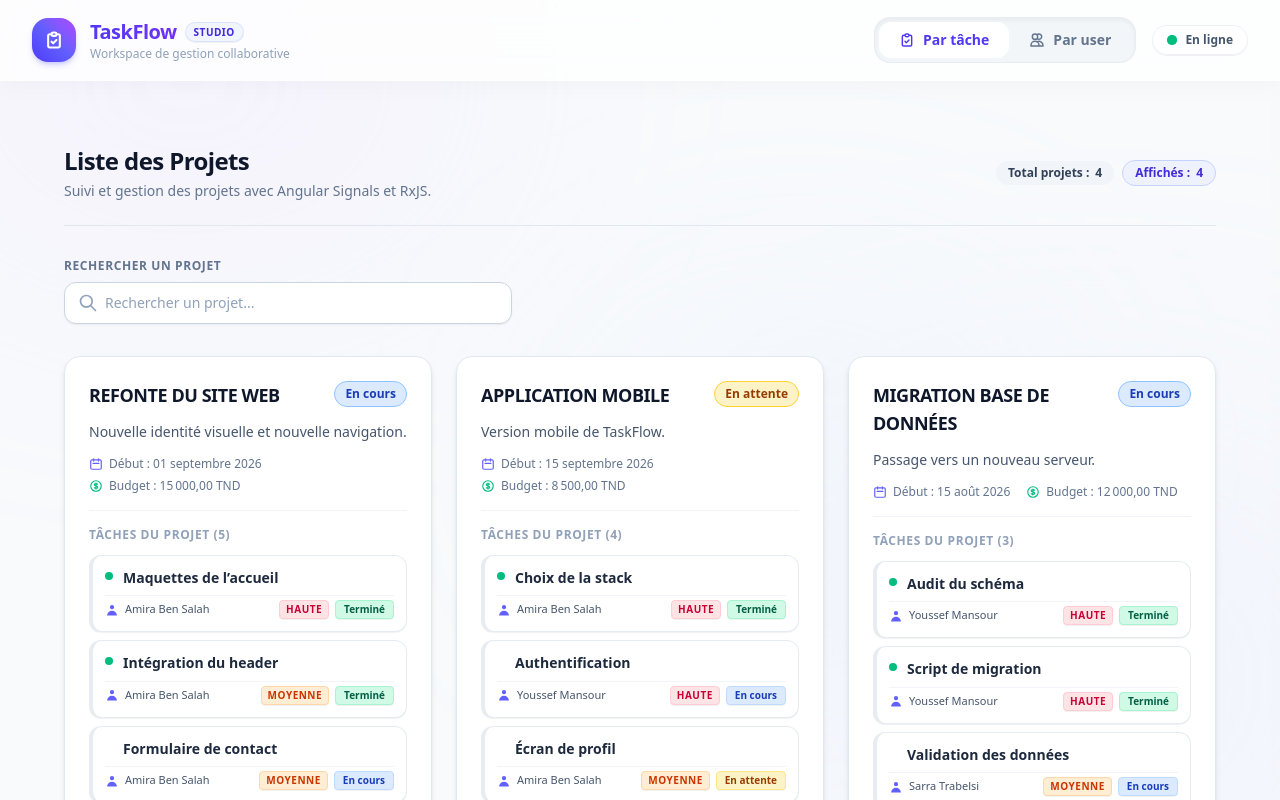
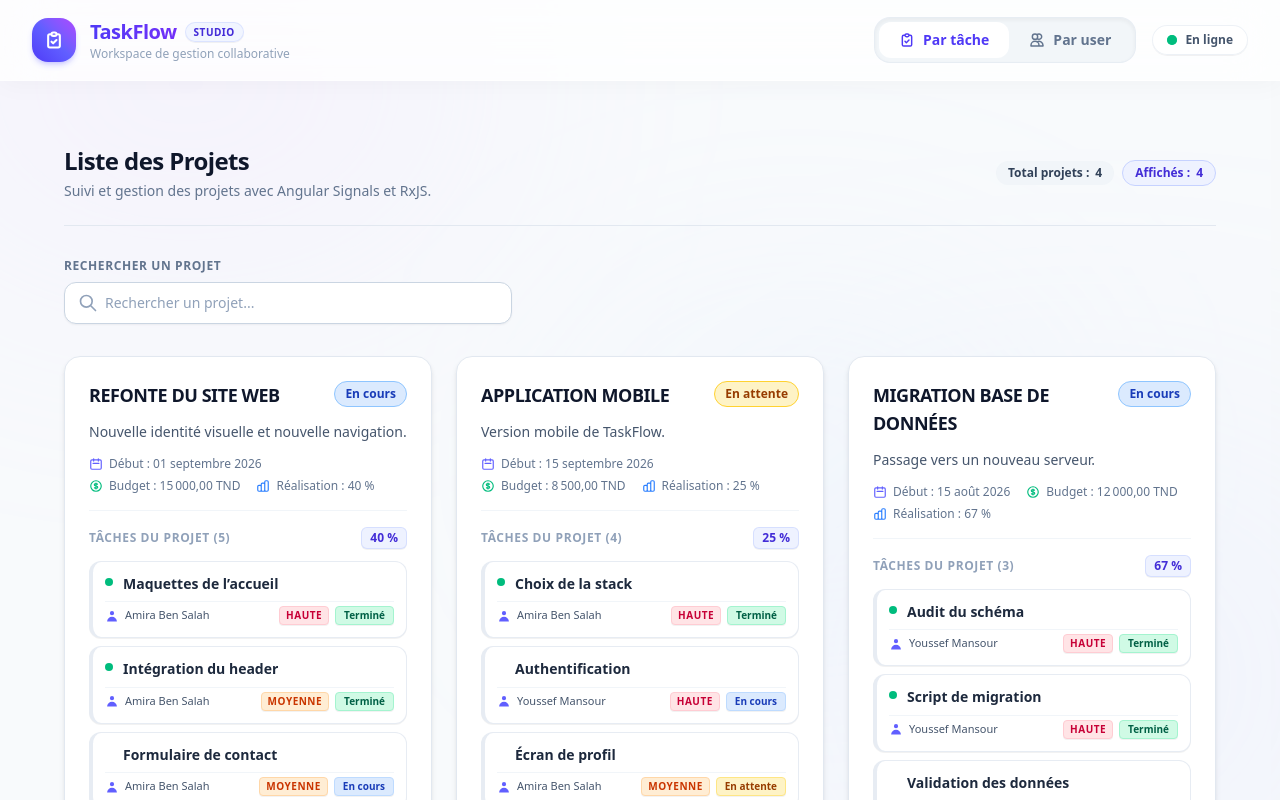
Before and after one commit to omarsafi3/tp_front, an Angular app in the folder TaskFlow/: page / in a window 1280 px wide. Shown: the top 800 px of the page. Built offline with nearby package versions, Linux system fonts and the light colour scheme.

Commit message:
feat(projects): calculate completionRate in ProjectCard and format with percent pipe

```diff
--- a/TaskFlow/src/app/features/projects/components/project-card/project-card.html
+++ b/TaskFlow/src/app/features/projects/components/project-card/project-card.html
@@ -46,13 +46,26 @@
           <span>Budget : {{ project().budget | currency:'TND':'code':'1.2-2' }}</span>
         </div>
       }
+
+      <!-- Taux de réalisation (pipe percent) -->
+      <div class="flex items-center gap-1.5">
+        <svg xmlns="http://www.w3.org/2000/svg" class="w-3.5 h-3.5 text-blue-500 shrink-0" fill="none" viewBox="0 0 24 24" stroke="currentColor">
+          <path stroke-linecap="round" stroke-linejoin="round" stroke-width="2" d="M9 19v-6a2 2 0 00-2-2H5a2 2 0 00-2 2v6a2 2 0 002 2h2a2 2 0 002-2zm0 0V9a2 2 0 012-2h2a2 2 0 012 2v10m-6 0a2 2 0 002 2h2a2 2 0 002-2m0 0V5a2 2 0 012-2h2a2 2 0 012 2v14a2 2 0 01-2 2h-2a2 2 0 01-2-2z" />
+        </svg>
+        <span>Réalisation : {{ completionRate() | percent:'1.0-0' }}</span>
+      </div>
     </div>
 
     <!-- Partie 6.3 : Input entre composants - transmission des tâches à TaskList -->
     <div class="pt-4 border-t border-slate-100">
-      <h4 class="text-xs font-semibold uppercase tracking-wider text-slate-400 mb-3">
-        Tâches du projet ({{ project().tasks.length }})
-      </h4>
+      <div class="flex items-center justify-between mb-3">
+        <h4 class="text-xs font-semibold uppercase tracking-wider text-slate-400">
+          Tâches du projet ({{ project().tasks.length }})
+        </h4>
+        <span class="text-xs font-bold text-indigo-700 bg-indigo-50 px-2 py-0.5 rounded-md border border-indigo-200/60 shadow-2xs">
+          {{ completionRate() | percent:'1.0-0' }}
+        </span>
+      </div>
       <app-task-list [tasks]="project().tasks" />
     </div>
   </div>
--- a/TaskFlow/src/app/features/projects/components/project-card/project-card.ts
+++ b/TaskFlow/src/app/features/projects/components/project-card/project-card.ts
@@ -1,5 +1,5 @@
 import { CommonModule } from '@angular/common';
-import { Component, input, output } from '@angular/core';
+import { Component, computed, input, output } from '@angular/core';
 import { Project, ProjectStatus } from '../../models/project.model';
 import { TaskList } from '../task-list/task-list';
 
@@ -19,6 +19,16 @@
 
   // Partie 6.5 : Output pour informer le parent lors de la sélection
   readonly projectSelected = output<Project>();
+
+  // Taux de réalisation calculé dans la classe (tâches terminées / total)
+  readonly completionRate = computed<number>(() => {
+    const tasks = this.project().tasks;
+    if (!tasks || tasks.length === 0) {
+      return 0;
+    }
+    const completedCount = tasks.filter((t) => t.status === 'Terminé').length;
+    return completedCount / tasks.length;
+  });
 
   // Partie 6.4 & 6.5 : Méthode appelée au clic sur le bouton Sélectionner
   selectProject(): void {
```
